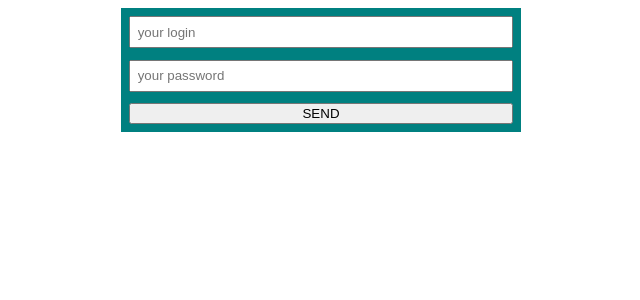
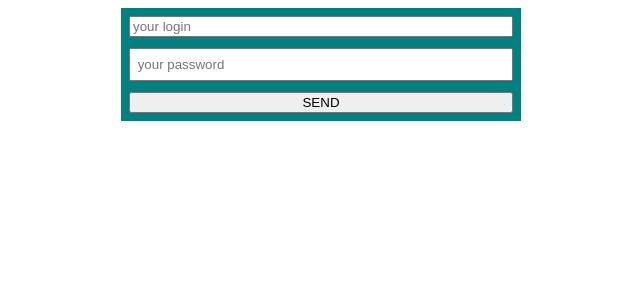
Before and after one commit to EvgeniySelivanov/fm2022-2-react-app, a React (Create React App) app: page / in a window 1280 px wide. Shown: the top 300 px of the page, without its empty margins (319-959 px from the left). Built offline with nearby package versions, Linux system fonts and the light colour scheme.

Commit message:
end lesson 080223

```diff
--- a/src/components/forms/InputWrapper/index.js
+++ b/src/components/forms/InputWrapper/index.js
@@ -2,10 +2,10 @@ import React from 'react';
 import { Field, ErrorMessage } from 'formik';
 
 const InputWrapper = (props) => {
-  const { name, placeholder, className } = props;
+  const { name,className, ...rest } = props;
   return (
     <label className={className}>
-      <Field name={name} placeholder={placeholder} />
+      <Field name={name} {...rest} />
       <ErrorMessage component='span' name={name} />
     </label>
   );
--- /dev/null
+++ b/src/components/forms/InputWrapperWithValidate/InputWrapperWithValidate.module.scss
@@ -0,0 +1,9 @@
+.input{
+  color: rgb(0, 0, 0);
+}
+.valid{
+  color:green;
+}
+.invalid{
+  color: red;
+}
--- /dev/null
+++ b/src/components/forms/InputWrapperWithValidate/index.js
@@ -0,0 +1,25 @@
+import React from 'react';
+import { Field } from 'formik';
+import cx from 'classnames';
+import styles from './InputWrapperWithValidate.module.scss';
+
+const InputWrapperWithValidate = (props) => {
+  const { name, className, ...rest } = props;
+  return (
+    <label className={className}>
+      <Field name={name} >
+        {({ field, form, meta }) => {
+          const validStyle = cx(styles.input,
+            {
+              [styles.valid]: meta.touched && !meta.error,
+              [styles.invalid]: meta.touched && meta.error
+            });
+          return <input {...field} className={validStyle} {...rest} />
+        }}
+      </Field>
+      {/* <ErrorMessage component='span' name={name} /> */}
+    </label>
+  );
+}
+
+export default InputWrapperWithValidate;
--- a/src/components/forms/LogInForm/LogInForm.module.scss
+++ b/src/components/forms/LogInForm/LogInForm.module.scss
@@ -27,3 +27,9 @@
     color: red;
   }
 }
+.labelValid {
+  display: flex;
+  flex-direction: column;
+  margin-bottom: 0.7em;
+  position: relative;
+}
--- a/src/components/forms/LogInForm/index.js
+++ b/src/components/forms/LogInForm/index.js
@@ -3,6 +3,7 @@ import { Form, Formik } from 'formik';
 import { LOG_IN_SCHEMA } from '../../../utils/validationSchemas';
 import InputWrapper from '../InputWrapper/index';
 import styles from './LogInForm.module.scss';
+import InputWrapperWithValidate from '../InputWrapperWithValidate';
 
 const initialValues = {
   login: '',
@@ -22,8 +23,8 @@ const LogInForm = (props) => {
         console.log(formikProps);
         return (
           <Form className={styles.form}>
-            <InputWrapper name='login' placeholder='your login' className={styles.label} />
-            <InputWrapper name='password' placeholder='your password' className={styles.label} />
+            <InputWrapperWithValidate name='login' type="text" placeholder='your login' className={styles.labelValid} />
+            <InputWrapper name='password' type='password' placeholder='your password' className={styles.label} />
             <input type='submit' value='SEND' />
           </Form>
         )
```
